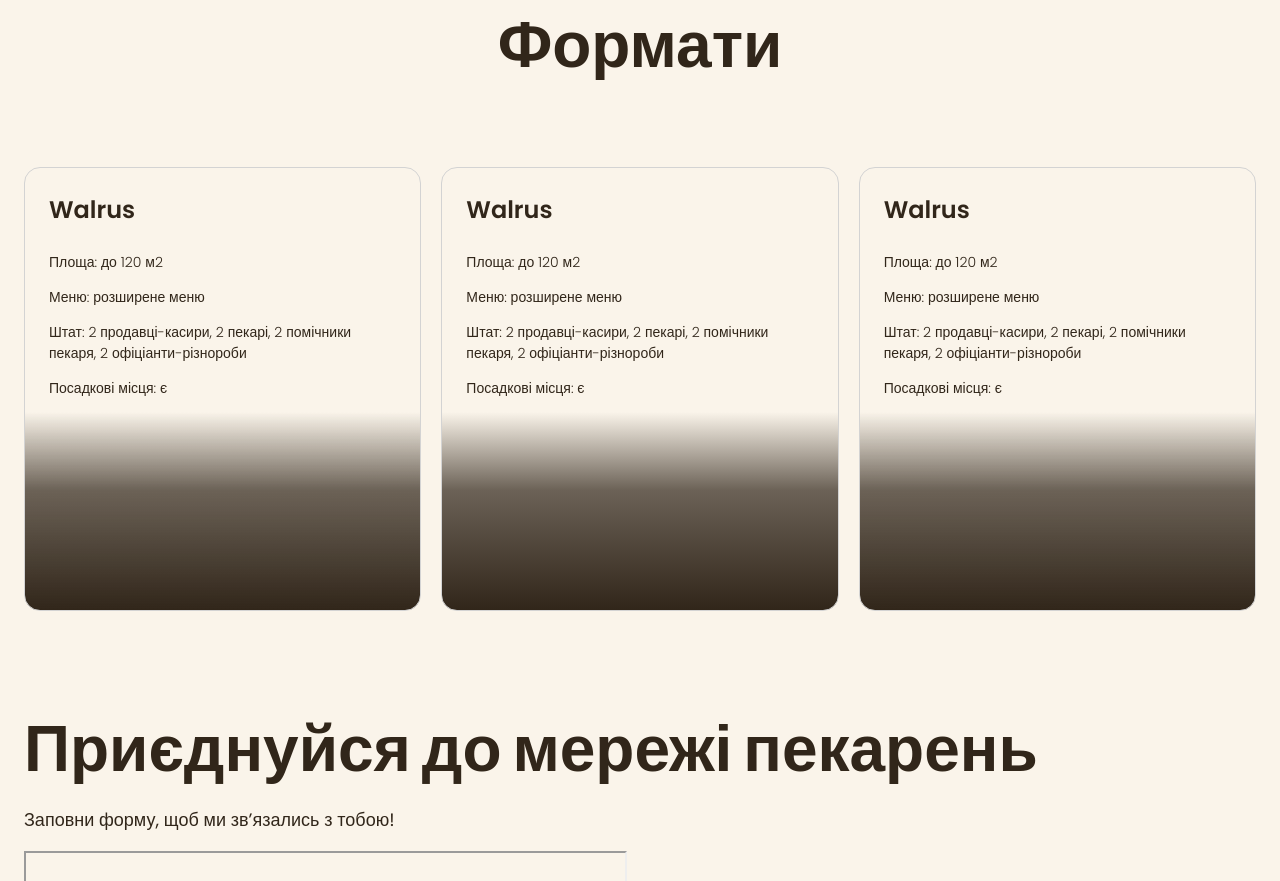
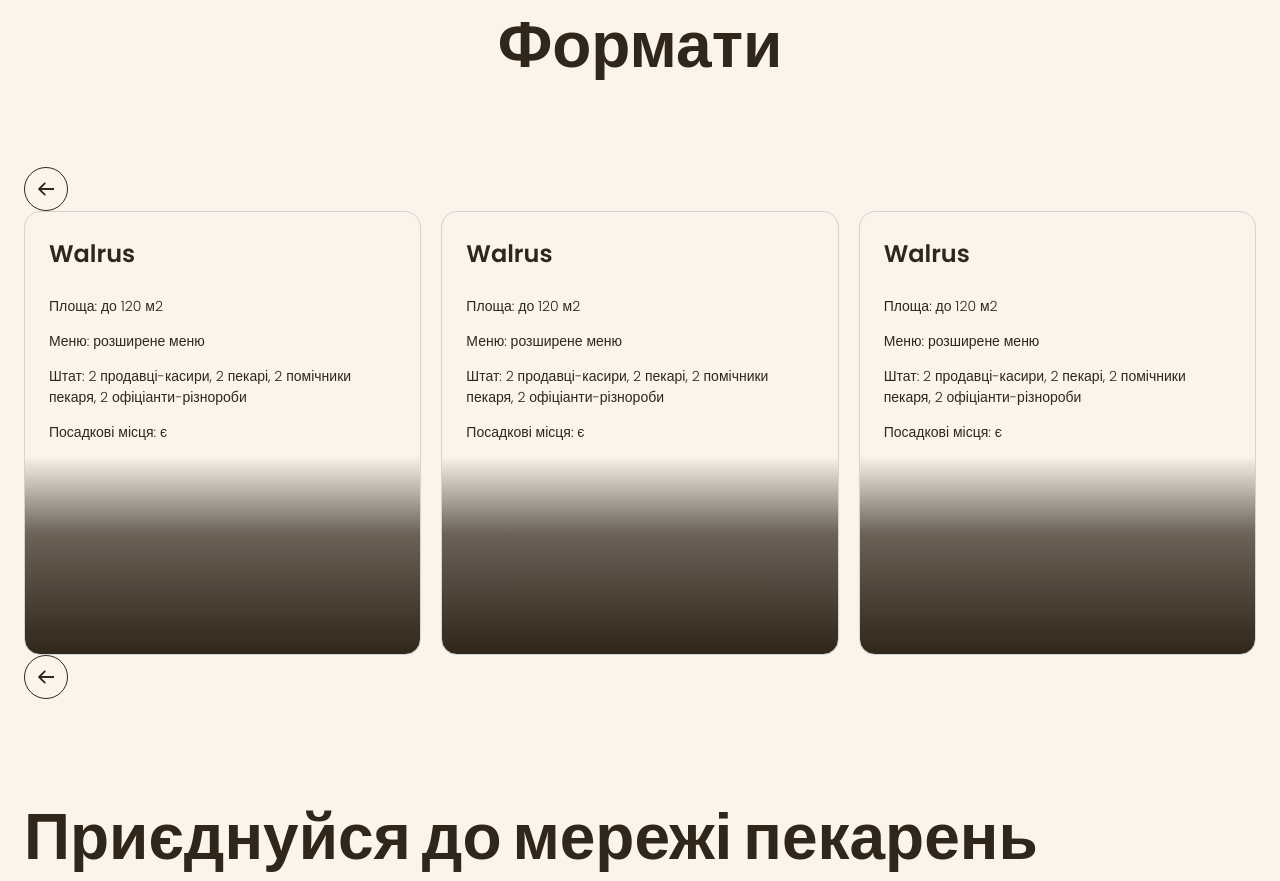
Before and after one commit to LenaM777/bakery, a plain HTML site: page index.html in a window 1280 px wide. Shown: the part 3072-3953 px from the top of the page. Drawn offline with Linux system fonts and the light colour scheme; grey boxes are pictures that could not be loaded.

Commit message:
Add svg files and update style.css

```diff
--- a/css/style.css
+++ b/css/style.css
@@ -302,6 +302,27 @@ ul {
     font-weight: 300;
 }
 
+/* Carousel */
+.carousel-button {
+    display: flex;
+    align-items: center;
+    justify-content: center;
+    width: 44px;
+    height: 44px;
+    padding: 0;
+    fill: var(--color-primary-dark);
+    background-color: transparent;
+    border-radius: 50%;
+    border: 1px solid var(--color-primary-dark);
+    cursor: pointer;
+}
+
+.carousel-button:hover {
+    background-color: var(--color-primary-dark);
+    fill: var(--color-primary-light);
+}
+
+
 /* Contact section */
 .contact-title {
     margin-bottom: 16px;
@@ -319,6 +340,10 @@ ul {
     color: var(--color-brand-normal);
 }
 
+.address-icon {
+    fill: var(--color-primary-light);
+}
+
 .address-copyright {
     font-size: 14px;
 }
--- a/index.html
+++ b/index.html
@@ -101,6 +101,11 @@
         <section class="section" id="formats-section">
             <div class="container">
             <h2 class="formats-title section-title centered">Формати</h2>
+            <button class="carousel-button" type="button">
+                <svg width="16" height="16">
+                    <use href="./images/icons.svg#icon-arrow"></use>
+                </svg>
+            </button>
             <ul class="formats-list">
                 <li class="formats-item">
                     <article class="format-card">
@@ -136,6 +141,11 @@
                     </article>
                 </li>
             </ul>
+            <button class="carousel-button" type="button">
+                <svg width="16" height="16">
+                    <use href="./images/icons.svg#icon-arrow"></use>
+                </svg>
+            </button>
             </div>
         </section>
         <section class="section" id="contact-section">
@@ -173,12 +183,16 @@
                 <li><a class="address-link" href="https://goo.gl/maps/KpjmkaboxKH6DTnk9" target="_blank">Україна, м. Київ, вул. Січових Стрільців 54</a></li>
                 <li>
                     <a href="#">
-                        <!-- fb icon -->
+                        <svg class="address-icon" width="32" height="32">
+                            <use href="./images/icons.svg#icon-facebook"></use>
+                        </svg>
                     </a>
                 </li>
                 <li>
                     <a href="#">
-                        <!-- instagram icon -->
+                        <svg class="address-icon" width="32" height="32">
+                            <use href="./images/icons.svg#icon-instagram"></use>
+                        </svg>
                     </a>
                 </li>
             </ul>
```
Also changed, not shown: images/icons.svg (added).
